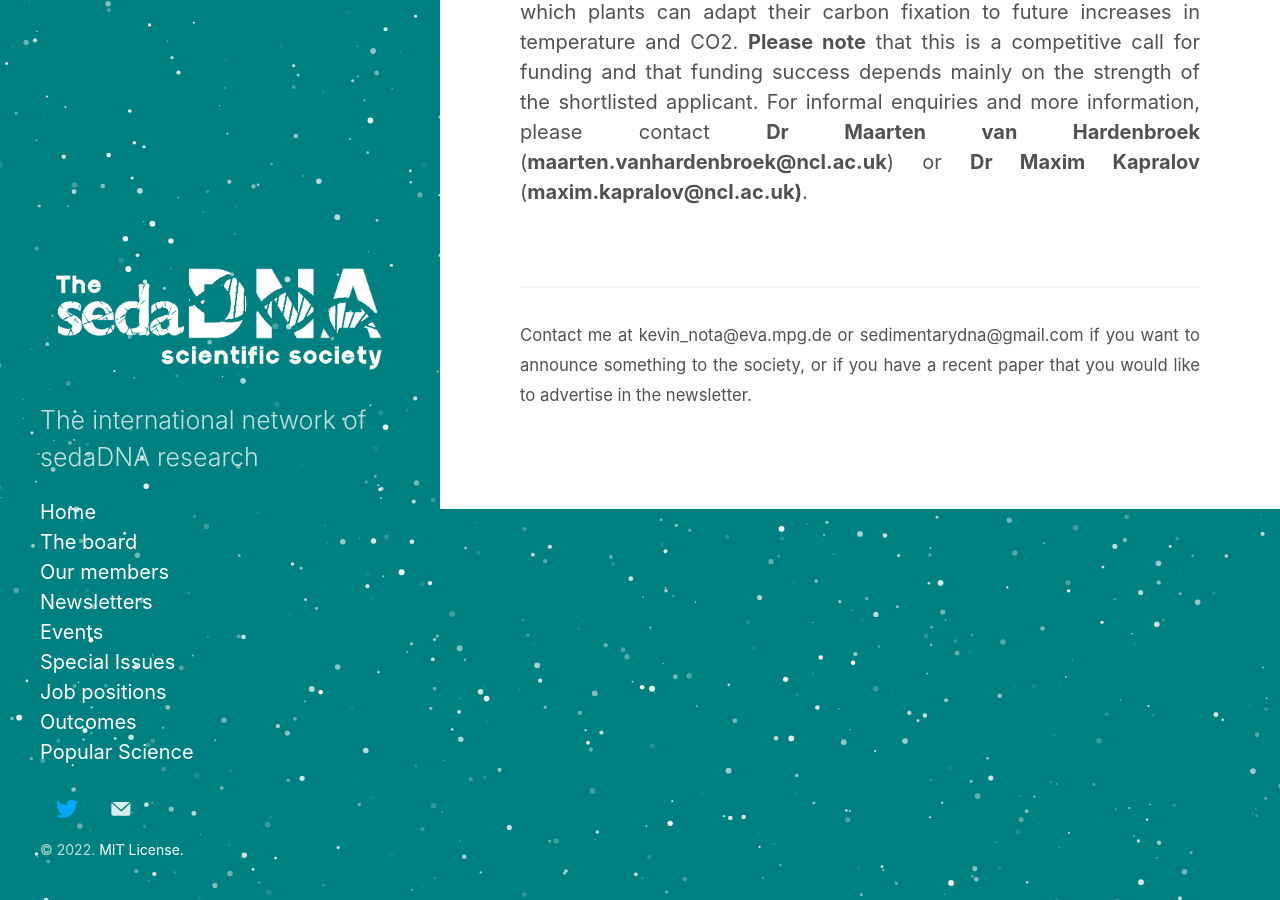
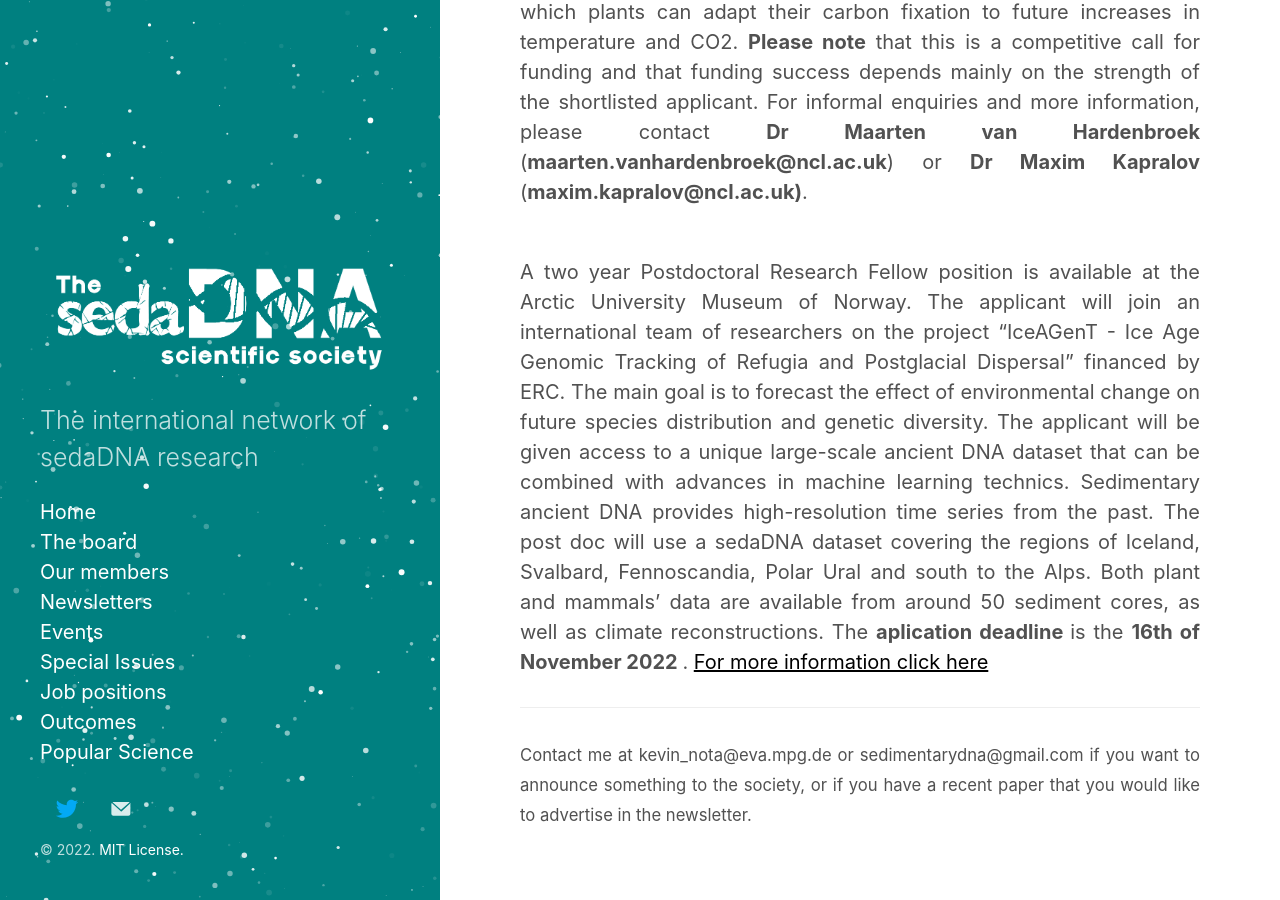
Before and after one commit to sedadna/sedadna.github.io, a Jekyll site: the page built from category/news/22-11.md, in a window 1280 px wide and 900 px high, scrolled down 2429 px. Built offline with Jekyll 4.4.1, drawn with Linux system fonts in a browser that asks for light colours.

Commit message:
Update 22-11.md

```diff
--- a/category/news/22-11.md
+++ b/category/news/22-11.md
@@ -50,5 +50,7 @@
 <p><a href="https://iapetus2.ac.uk/studentships/time-travelling-with-ancient-dna-revealing-past-adaptations-of-plants-to-changes-in-atmospheric-temperature-and-co2-levels-2/" target="_blank"><u> A invite applications to a PhD project </u></a> at Newcastle University (UK) that will look at long-term changes in CO2 fixing enzyme (Rubisco) in plant species. Rubisco controls carbon fixation and is strongly temperature-dependent. Little is known about how changes in temperature and CO2 between glacial-interglacial cycles have affected the genetic adaptation of Rubisco. This project aims to use well-preserved plant remains from Late-Pleistocene and Holocene sediments to investigate genetic change in Rubisco, which will be crucial for understanding the speed at which plants can adapt their carbon fixation to future increases in temperature and CO2. <b> Please note</b> that this is a competitive call for funding and that funding success depends mainly on the strength of the shortlisted applicant. For informal enquiries and more information, please contact <b> Dr Maarten van Hardenbroek</b> (<b>maarten.vanhardenbroek@ncl.ac.uk</b>) or <b>Dr Maxim Kapralov </b>(<b>maxim.kapralov@ncl.ac.uk)</b>.</p>
 <br>
 
+  <p> A two year Postdoctoral Research Fellow position is available at the Arctic University Museum of Norway. The applicant will join an international team of researchers on the project “IceAGenT - Ice Age Genomic Tracking of Refugia and Postglacial Dispersal” financed by ERC. The main goal is to forecast the effect of environmental change on future species distribution and genetic diversity. The applicant will be given access to a unique large-scale ancient DNA dataset that can be combined with advances in machine learning technics. Sedimentary ancient DNA provides high-resolution time series from the past. The post doc will use a sedaDNA dataset covering the regions of Iceland, Svalbard, Fennoscandia, Polar Ural and south to the Alps. Both plant and mammals’ data are available from around 50 sediment cores, as well as climate reconstructions. The <b> aplication deadline </b>is the <b>16th of November 2022 </b>. <a href="https://stilling.forskning.no/job-ads-postdoc-troms-og-finnmark/postdoctoral-fellow-in-modeling-using-ancient-sedimentary-dna-data/2097481" target="_blank"><u> For more information click here </u></a></p>
+
 <hr />
 <p><small>Contact me at kevin_nota@eva.mpg.de or sedimentarydna@gmail.com if you want to announce something to the society, or if you have a recent paper that you would like to advertise in the newsletter.</small></p>
```
